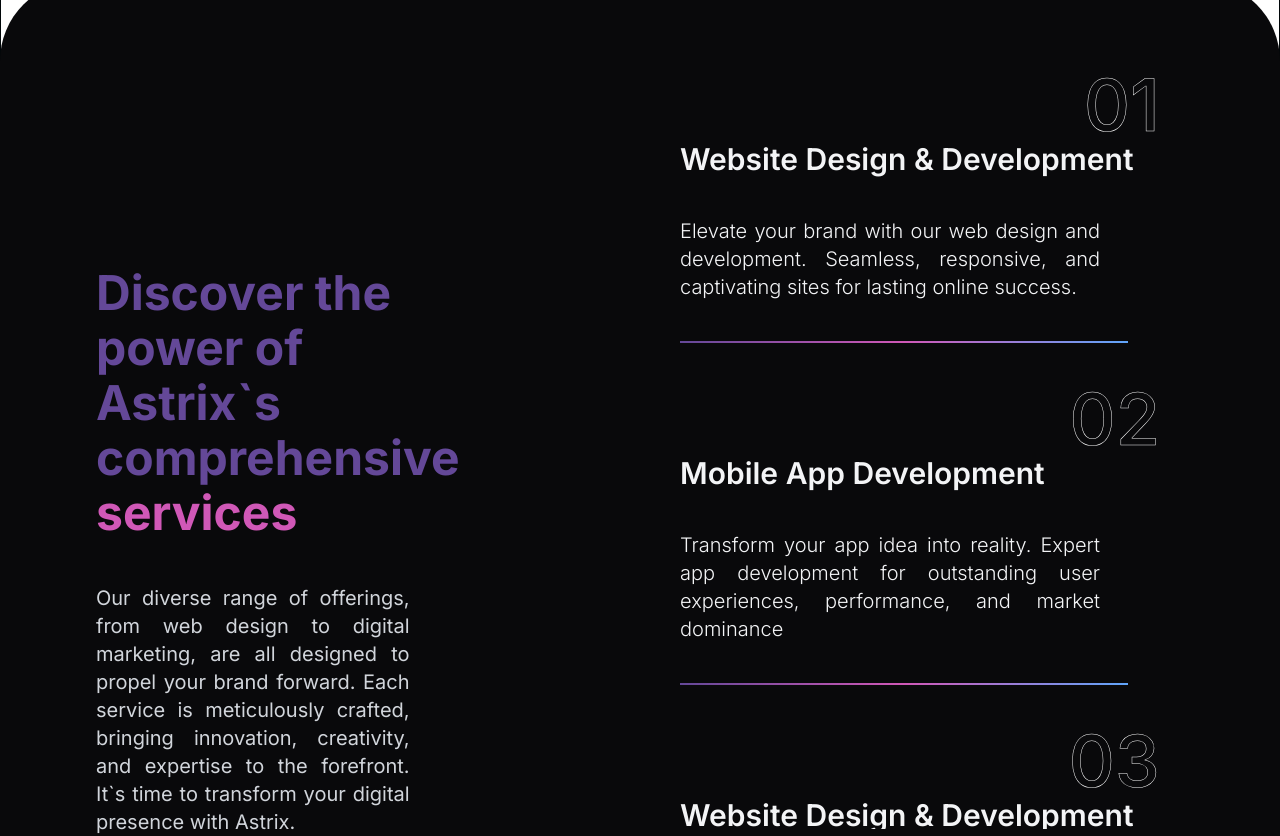
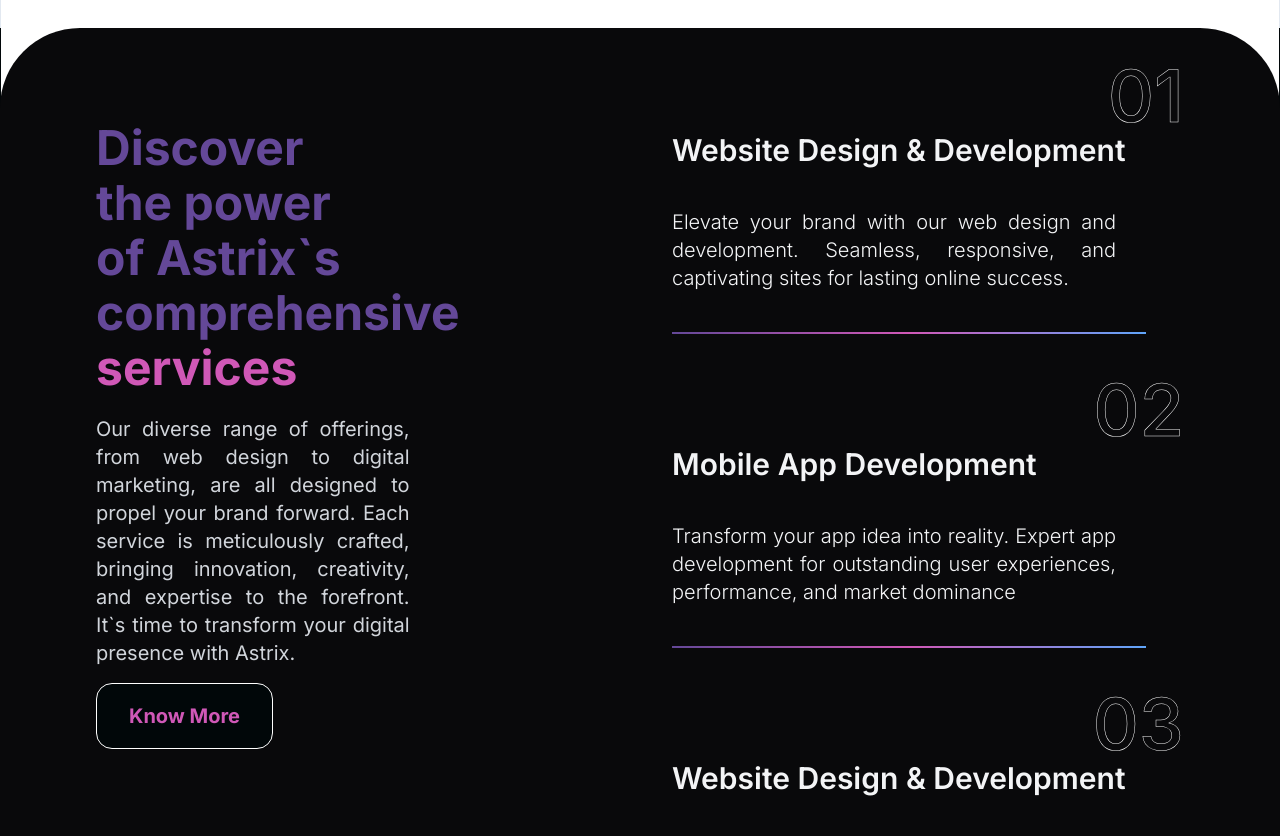
Before and after one commit to rishi23root/astrix, a Next.js app: page / in a window 1280 px wide. Shown: the part 2720-3556 px from the top of the page. Built offline with nearby package versions, Linux system fonts and the light colour scheme.

Commit message:
completed animation till testimonial section

```diff
--- a/src/app/page.tsx
+++ b/src/app/page.tsx
@@ -11,10 +11,9 @@
 
 export default function Home() {
   return (
-    <main className="flex min-h-screen flex-col items-center justify-between pt-8 snap-proximity snap-y ">
+    <main className="pt-8 snap-proximity snap-y ">
       <Nav />
       <HeroSection />
-      {/* compteted all the required animations till here */}
       <Brand />
       <About />
       <div className="w-full border border-green h-[20vh]">
@@ -39,6 +38,8 @@
       </div>
       <Services />
       <Unlock />
+      {/* compteted all the required animations till here */}
+
       <Testimonial />
       <Info />
       <Footer />
--- a/src/components/sections/about.tsx
+++ b/src/components/sections/about.tsx
@@ -1,22 +1,20 @@
 "use client";
-import React from "react";
-import Image from "next/image";
-import { useRef } from "react";
 import {
   circOut,
   motion,
   useMotionTemplate,
-  useMotionValueEvent,
   useScroll,
-  useTransform,
+  useTransform
 } from "framer-motion";
+import Image from "next/image";
+import { useRef } from "react";
 
 function About() {
   // add scroll animation
   const ref = useRef(null);
   const { scrollYProgress } = useScroll({
     target: ref,
-    offset: ["start start", "end end"],
+    offset: ["start center", "end end"],
     smooth: 1,
   });
   const paddingInREM = useTransform(
--- a/src/components/sections/services.tsx
+++ b/src/components/sections/services.tsx
@@ -1,18 +1,25 @@
 "use client";
 
-import React, { useRef } from "react";
 import {
   motion,
   useMotionTemplate,
+  useMotionValue,
   useScroll,
   useTransform,
 } from "framer-motion";
-import { Button } from "../ui/button";
+import gsap from "gsap";
+import { ScrollTrigger } from "gsap/ScrollTrigger";
+import clamp from "lodash/clamp";
+import { useLayoutEffect, useRef } from "react";
+import { Button } from "@/components/ui/button";
 
-export default function Services() {
-  const ref = useRef(null);
+const ScrollableSection = () => {
+  const refScrollTrigger = useRef<HTMLElement>(null);
+  const scrollableParentRef = useRef<HTMLDivElement>(null);
+  const scrollableContentRef = useRef<HTMLDivElement>(null);
+
   const { scrollYProgress } = useScroll({
-    target: ref,
+    target: refScrollTrigger,
     offset: ["start center", "end end"],
   });
 
@@ -21,43 +28,93 @@
     [0, 1], // Map x from these values:
     [5, 0] // desied range to use here // Into these values:
   );
-  // useMotionValueEvent(scrollYProgress, "change", (latest) => {
-  //   console.log("Page scroll: ", latest, radiusInREM.get());
-  // });
+
+  // ----------------------------------------------------------------
+
+  const refTimeline = useRef<gsap.core.Timeline>();
+  const progress = useMotionValue(0);
+
+  const scrollHeightInPencentage = useTransform(
+    progress, // x
+    [0, 1], // Map x from these values:
+    [0, 100] // desied range to use here // Into these values:
+  );
+
+  useLayoutEffect(() => {
+    gsap.registerPlugin(ScrollTrigger);
+
+    if (
+      scrollableContentRef.current &&
+      refScrollTrigger.current &&
+      scrollableParentRef.current
+    ) {
+      // will need in testing only
+      // var sectionheight = refScrollTrigger.current.scrollHeight;
+      // var scrollerParentheight = scrollableParentRef.current.offsetHeight;
+      // var scrollerheight = scrollableContentRef.current.offsetHeight;
+      // console.log(sectionheight, scrollerParentheight, scrollerheight);
+
+      refTimeline.current = gsap.timeline({
+        scrollTrigger: {
+          end: `+=100%`,
+          pin: true,
+          scrub: true,
+          start: "top top",
+          // markers: true,
+          trigger: refScrollTrigger.current,
+          onUpdate: (instance) => {
+            progress.set(clamp(instance.progress, 0, 1));
+            console.log(scrollHeightInPencentage.get());
+          },
+        },
+      });
+    }
+
+    return () => {
+      // Kill and clear the timeline and scrolltrigger instance when updated/unmounted.
+      refTimeline.current?.scrollTrigger?.kill();
+      refTimeline.current?.kill();
+      refTimeline.current?.clear();
+    };
+  }, [progress, scrollHeightInPencentage]);
+
   return (
     <motion.section
-      ref={ref}
-      className="w-full bg-zinc-950 fc md:fr z-10 min-h-screen snap-center "
+      ref={refScrollTrigger}
+      className="w-full bg-zinc-950 fc md:fr z-10 min-h-screen gap-4  "
       style={{
         borderTopLeftRadius: useMotionTemplate`${radiusInREM}rem`,
         borderTopRightRadius: useMotionTemplate`${radiusInREM}rem`,
       }}
     >
+      {/* static part */}
       <motion.div
         initial={{
           opacity: 0,
-          x: -200,
+          filter: "blur(1rem)",
+          scale: 0.9,
         }}
         whileInView={{
           opacity: 1,
-          x: 0,
+          filter: "blur(0rem)",
+          scale: 1,
         }}
         transition={{
           delay: 0.5,
-          duration: 0.5,
+          duration: 1,
         }}
-        className="w-full md:w-1/2 p-4 md:p-24 fss fc"
+        className="w-full md:w-1/2 p-4 pt-8 md:p-24 fc fss lg:justify-center gap-4"
       >
-        <div className="w-full lg:w-[80%] mb-10 leading-10 mt-48 lg:text-left text-center">
-          <span className="text-pe md:text-5xl text-4xl   md:text-center font-bold font-Roboto">
-            Discover the power of Astrix{"`"}s comprehensive <br />
+        <div className="w-full lg:w-[65%] leading-4 lg:leading-10 lg:text-left text-center">
+          <span className="text-pe md:text-5xl text-2xl   md:text-center font-bold font-Roboto">
+            Discover the power of Astrix{"`"}s <br /> comprehensive
           </span>
-          <span className="text-pk text-4xl md:text-5xl sm:text-7xl font-bold font-Roboto text-font-custom">
-            services
+          <span className="text-pk md:text-5xl text-2xl font-bold font-Roboto text-font-custom">
+            &nbsp; services
           </span>
         </div>
 
-        <div className="w-full lg:w-[70%] text-justify text-gray-300 text-xl md:text-2xl lg:text-xl font-normal font-Roboto mb-20 ">
+        <div className="w-full lg:w-[70%] text-justify text-gray-300 text-md md:text-2xl lg:text-xl font-normal font-Roboto leading-[18px]">
           Our diverse range of offerings, from web design to digital marketing,
           are all designed to propel your brand forward. Each service is
           meticulously crafted, bringing innovation, creativity, and expertise
@@ -66,15 +123,26 @@
         </div>
 
         <div className="w-full lg:w-[80%] fcc md:fss ">
-          <Button className="fcc bg-background p-8 px-12 border border-white rounded-2xl ">
+          <Button className="fcc bg-background md:p-8 px-12  border border-white rounded-2xl ">
             <span className="text-pk text-lg md:text-xl font-bold font-Roboto ">
               Know More
             </span>
           </Button>
         </div>
       </motion.div>
+
+      {/* scrolling part */}
       <motion.div
-        className="w-full p-10 md:w-1/2 md:p-10 md:text-2xl md:text-center md:justify-center md:leading-1.6 md:mt-12 max-h-screen overflow-scroll"
+        ref={scrollableParentRef}
+        className="flex-1 w-full md:w-1/2 max-h-screen relative overflow-hidden mt-8"
+      >
+        <motion.div
+          ref={scrollableContentRef}
+          className="w-full px-4 fcc fc absolute top-0 left-0 translate-y-[50%]"
+          style={{
+            top: useMotionTemplate`${scrollHeightInPencentage}%`,
+            translateY: useMotionTemplate`-${scrollHeightInPencentage}%`,
+          }}
         >
           <GigCard
             head="Website Design & Development"
@@ -113,9 +181,10 @@
           story.`}
           />
         </motion.div>
+      </motion.div>
     </motion.section>
   );
-}
+};
 
 const GigCard = ({
   head,
@@ -134,7 +203,7 @@
       transition={{ duration: 0.5 }}
     >
       <div
-        className="text-5xl md:text-6xl lg:text-7xl font-medium font-Roboto text-right lg:mr-20 text-transparent -webkit-text-stroke-0.5 text-white "
+        className="text-3xl lg:text-7xl font-medium font-Roboto text-right lg:mr-20 text-transparent -webkit-text-stroke-0.5 text-white "
         style={{
           color: "black",
           WebkitTextFillColor: "transparent",
@@ -144,14 +213,15 @@
       >
         0{count}
       </div>
-      <div className="text-gray-100 text-3xl font-semibold font-Roboto text-left ">
+      <div className="text-gray-100 text-3xl font-semibold font-Roboto text-left">
         {head}
       </div>
-
-      <div className=" lg:w-3/4  mt-10 text-gray-100 text-xl font-light font-Roboto text-justify">
+      <div className="lg:w-3/4 mt-10 text-gray-100 text-xl font-light font-Roboto text-justify">
         {body}
       </div>
       <div className="w-[80%] h-[2px] my-10 bg-gradient-to-r from-pe via-pk to-blue-400" />
     </motion.div>
   );
 };
+
+export default ScrollableSection;
--- a/src/components/sections/test.tsx
+++ b/src/components/sections/test.tsx
@@ -1,4 +1,5 @@
 "use client";
+
 import {
   motion,
   useMotionTemplate,
@@ -10,7 +11,7 @@
 import { ScrollTrigger } from "gsap/ScrollTrigger";
 import clamp from "lodash/clamp";
 import { useLayoutEffect, useRef } from "react";
-import { Button } from "../ui/button";
+import { Button } from "@/components/ui/button";
 
 const ScrollableSection = () => {
   const refScrollTrigger = useRef<HTMLElement>(null);
@@ -64,6 +65,7 @@
           onUpdate: (instance) => {
             progress.set(clamp(instance.progress, 0, 1));
             console.log(scrollHeightInPencentage.get());
+
           },
         },
       });
@@ -80,7 +82,7 @@
   return (
     <motion.section
       ref={refScrollTrigger}
-      className="w-full bg-zinc-950 fc md:fr z-10 min-h-screen max-h-screen snap-center gap-4 "
+      className="w-full bg-zinc-950 fc md:fr z-10 min-h-screen snap-center gap-4 border"
       style={{
         borderTopLeftRadius: useMotionTemplate`${radiusInREM}rem`,
         borderTopRightRadius: useMotionTemplate`${radiusInREM}rem`,
@@ -133,11 +135,11 @@
       {/* scrolling part */}
       <motion.div
         ref={scrollableParentRef}
-        className="flex-1 border w-full md:w-1/2 max-h-screen relative overflow-hidden"
+        className="flex-1 w-full md:w-1/2 max-h-screen relative overflow-hidden"
       >
         <motion.div
           ref={scrollableContentRef}
-          className="w-full border px-4 fcc fc absolute top-0 left-0 translate-y-[50%]"
+          className="w-full px-4 fcc fc absolute top-0 left-0 translate-y-[50%]"
           style={{
             top: useMotionTemplate`${scrollHeightInPencentage}%`,
             translateY: useMotionTemplate`-${scrollHeightInPencentage}%`,
--- a/src/components/sections/testimonial.tsx
+++ b/src/components/sections/testimonial.tsx
@@ -3,7 +3,7 @@
 
 export default function Testimonial() {
   return (
-    <div className="w-full   bg-zinc-950 ">
+    <div className="w-full bg-zinc-950 ">
       <div className=" items-center text-center justify-center mt-20 mb-20">
         <span className="text-purple-800 text-5xl md:text-5xl font-medium font-Roboto">
           What people{" "}
--- a/src/components/sections/unlock.tsx
+++ b/src/components/sections/unlock.tsx
@@ -3,7 +3,7 @@
 
 export default function Unlock() {
   return (
-    <section className="min-h-screen snap-center fcc bg-[url('/unlock.png')] bg-cover bg-no-repeat bg-center object-cover ">
+    <section className="min-h-screen fcc bg-[url('/unlock.png')] bg-cover bg-no-repeat bg-center object-cover z-10 snap-center">
       {/* web view */}
       <div className="hidden lg:inline-flex w-full h-full fc fsc ">
         <div className="fc fcc gap-4 mx-8">
```
Also changed, not shown: src/app/test/page.jsx (+1 -1 lines). Lines whose indentation alone changed are shown as unchanged.
